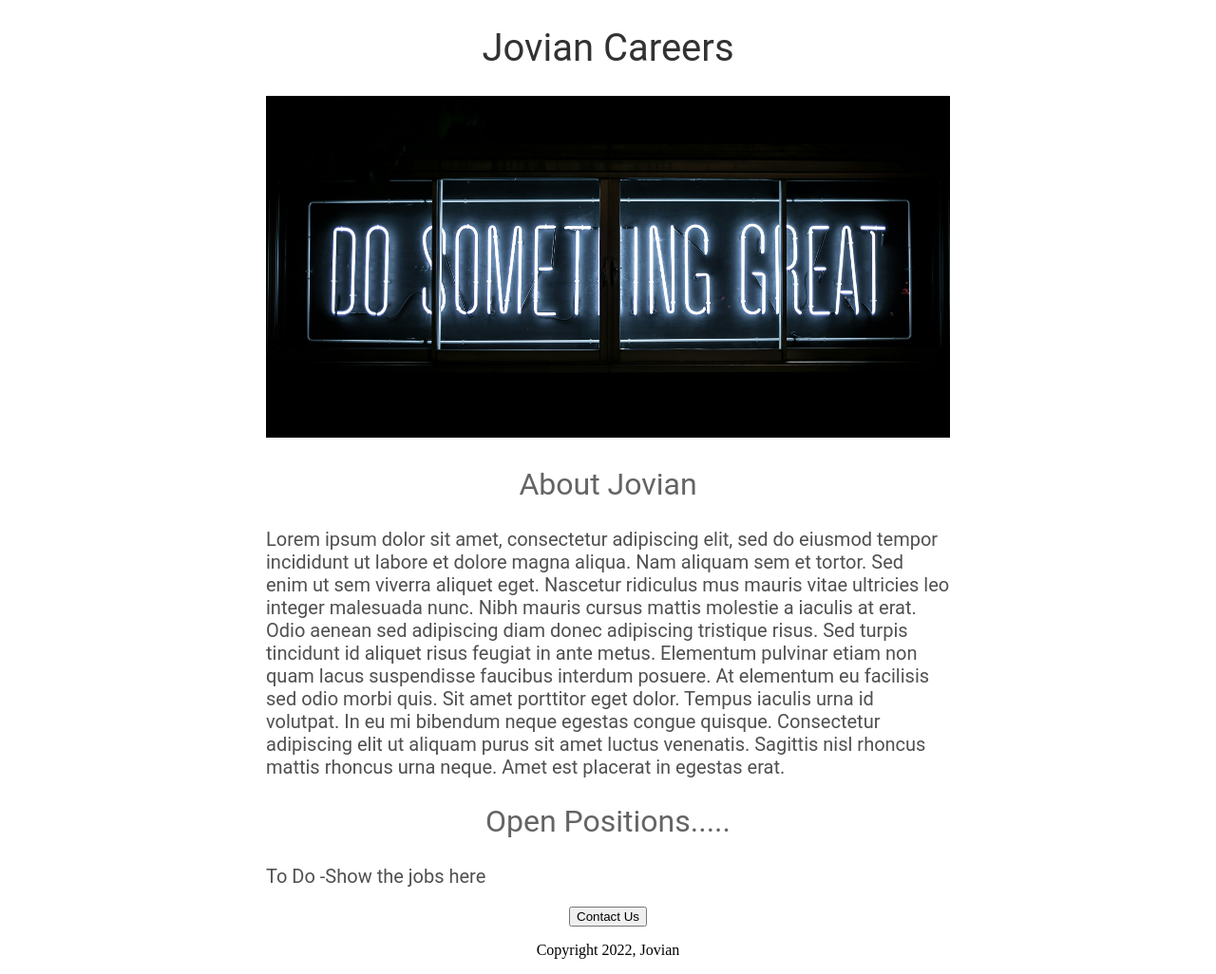
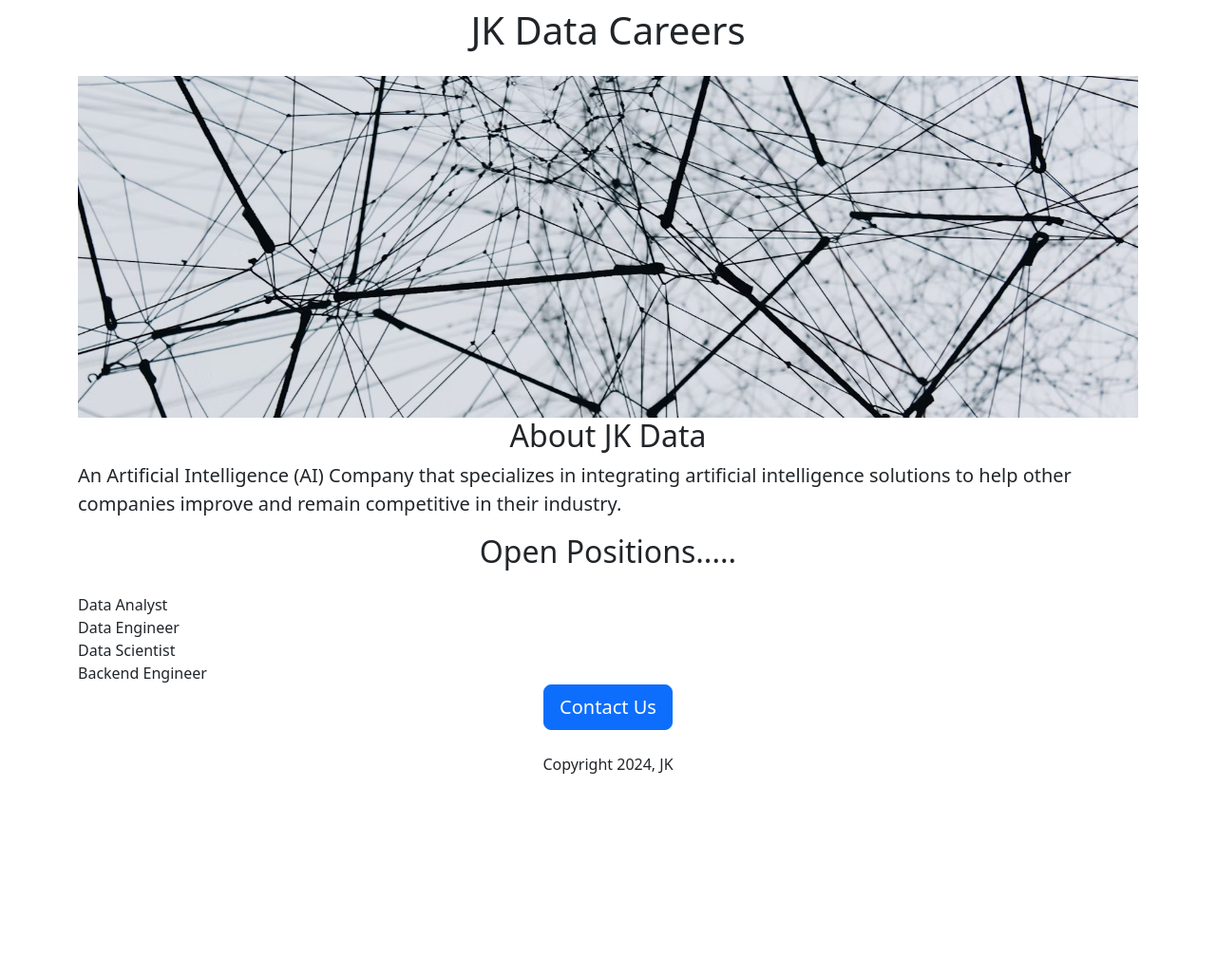
Before and after one commit to jkpatilgit/jovian-careers-website, a Flask app: page / in a window 1280 px wide. Shown: the whole page at 95% size. After the commit the page ends 815 px from the top, so only its background shows below. Run offline with Flask 3, Linux system fonts and the light colour scheme.

Commit message:
Improvements_28_APR_2024

```diff
--- a/app.py
+++ b/app.py
@@ -1,8 +1,32 @@
 from flask import Flask, render_template
 app = Flask(__name__)
+JOBS = [
+  { 'id' : 1 ,
+    'title' : 'Data Analyst',
+    'location': 'Delhi, India',
+    'salary' : 'Rs. 10,00000'
+  },
+  { 'id' : 2 ,
+    'title' : 'Data Engineer',
+    'location': 'Bengaluru, India',
+    'salary' : 'Rs. 50,00000'
+  },
+{ 'id' : 3 ,
+  'title' : 'Data Scientist',
+  'location': 'Bengaluru, India',
+  'salary' : 'Rs. 70,00000'
+},
+{ 'id' : 4 ,
+  'title' : 'Backend Engineer',
+  'location': 'Bengaluru, India',
+  'salary' : 'Rs. 90,00000'
+}
+
+]
 @app.route("/")
 def hello_world():
-   return render_template('home.html')
+   return render_template('home.html',
+                          jobs=JOBS, company_name = 'JK Data')
 
 print(__name__)
 if __name__ =="__main__":
--- a/templates/home.html
+++ b/templates/home.html
@@ -1,54 +1,36 @@
 <!DOCTYPE html>
 <html>
   <head>
-    <title>Jovian Careers...... JC </title>
+    <title>JK Careers...... JC </title>
+    <meta charset="utf-8">
+    <meta name="viewport" content="width=device-width, initial-scale=1">
+    <link href="https://cdn.jsdelivr.net/npm/bootstrap@5.3.3/dist/css/bootstrap.min.css" rel="stylesheet" integrity="sha384-QWTKZyjpPEjISv5WaRU9OFeRpok6YctnYmDr5pNlyT2bRjXh0JMhjY6hW+ALEwIH" crossorigin="anonymous">
     <style>
-      h1 {
-           font-size: 40px;
-           font-family: Roboto;
-           font-weight: normal;
-           color: rgb(50, 50, 50);
-           text-align: center;
-         }
-      #banner
-        {
-           width: 100%;
-           height: 360px;
-           object-fit: cover;
-         }
-      h2 {
-           font-family: Roboto;
-           font-size: 32px;
-           color: rgb(100, 100, 100);
-           text-align: center;
-           font-weight: normal;
-         }
-      .bodytext  {
-           font-family: Roboto;
-           font-size:   20px;
-           color: rgb(80, 80, 80);
-           font-weight: normal;
-         }
-      #container{
-           max-width: 720px;
-           margin: 0 auto 0 auto;
-         }
-
+      #banner {
+                height: 360px;
+                width:  100%;
+                object-fit: cover;
+              }
     </style>
-    <link rel="icon" type="image/x-icon" href="/templates/images/favicon.ico">
   </head>
   <body>
-    <div id="container">
-           <h1> Jovian Careers</h1>
-           <img id="banner"src="https://23043986-02f6-4ddf-a77f-26c0f1ef5a32-00-xpmfwanivu2y.picard.replit.dev/static/banner.jpg">
-      <h2> About Jovian</h2>
-    <p class="bodytext">  Lorem ipsum dolor sit amet, consectetur adipiscing elit, sed do eiusmod tempor incididunt ut labore et dolore magna aliqua. Nam aliquam sem et tortor. Sed enim ut sem viverra aliquet eget. Nascetur ridiculus mus mauris vitae ultricies leo integer malesuada nunc. Nibh mauris cursus mattis molestie a iaculis at erat. Odio aenean sed adipiscing diam donec adipiscing tristique risus. Sed turpis tincidunt id aliquet risus feugiat in ante metus. Elementum pulvinar etiam non quam lacus suspendisse faucibus interdum posuere. At elementum eu facilisis sed odio morbi quis. Sit amet porttitor eget dolor. Tempus iaculis urna id volutpat. In eu mi bibendum neque egestas congue quisque. Consectetur adipiscing elit ut aliquam purus sit amet luctus venenatis. Sagittis nisl rhoncus mattis rhoncus urna neque. Amet est placerat in egestas erat.
+    <div class="container">
+           <h1 class="text-center mt-2 mb-4">  {{company_name}} Careers</h1>
+           <img class="img-fluid" id="banner" src="https://23043986-02f6-4ddf-a77f-26c0f1ef5a32-00-xpmfwanivu2y.picard.replit.dev/static/DS.jpg">
+      <h2 class="text-center"> About JK Data</h2>
+    <p class="lead">  An Artificial Intelligence (AI) Company  that specializes in integrating artificial intelligence solutions to help other companies improve and remain competitive in their industry.
     </p>
-    <h2> Open Positions.....</h2>
-    <p class="bodytext"> To Do -Show the jobs here</p>
-    <div style="text-align: center;">
-    <button> Contact Us</button>
-      <p> Copyright 2022, Jovian</p>
+    <h2 class="text-center mt-2 mb-4"> Open Positions.....</h2>
+      <div>
+        {% for job in jobs %}
+          <div> {{job['title']}}</div>
+        {% endfor %}
+      </div>
+
+
+      <div class="text-center">
+    <button class = "btn btn-primary btn-lg"> Contact Us</button>
+      <p class="mt-4"> Copyright 2024, JK</p>
       </div>
     </div>
   </body>
```
Also changed, not shown: static/DS.jpg (added).
